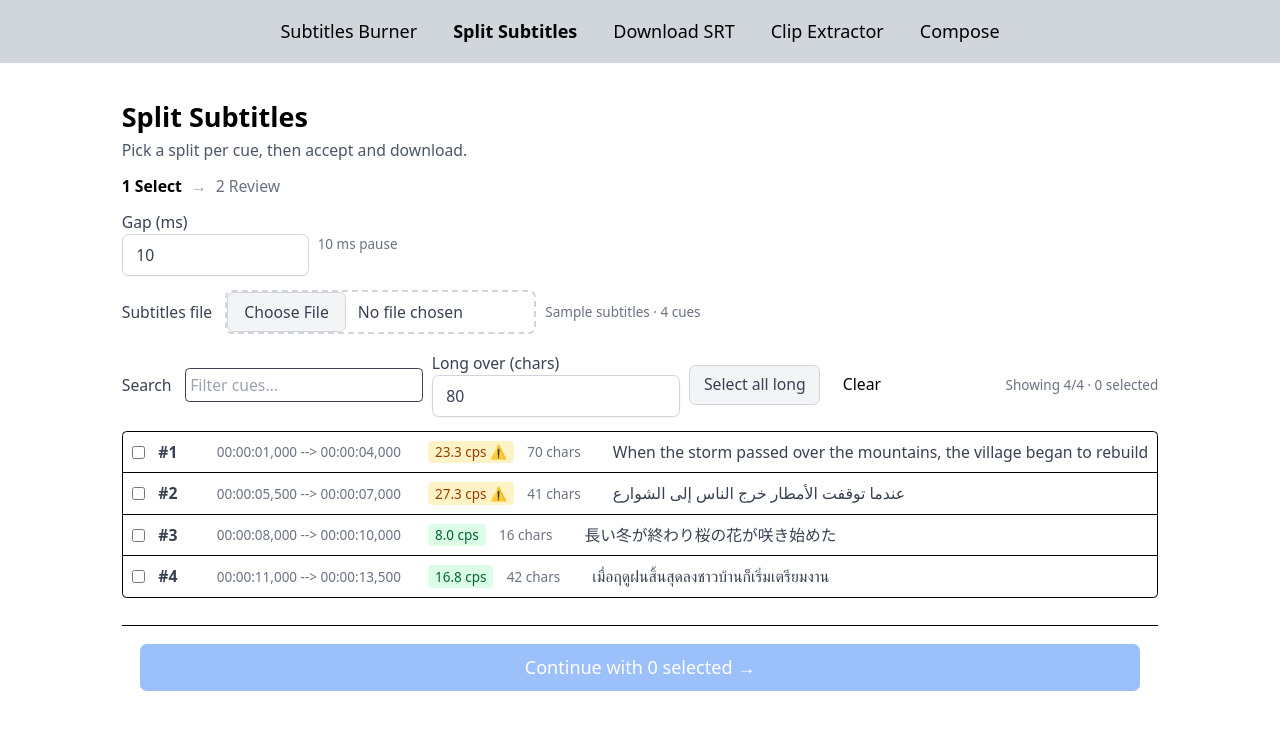
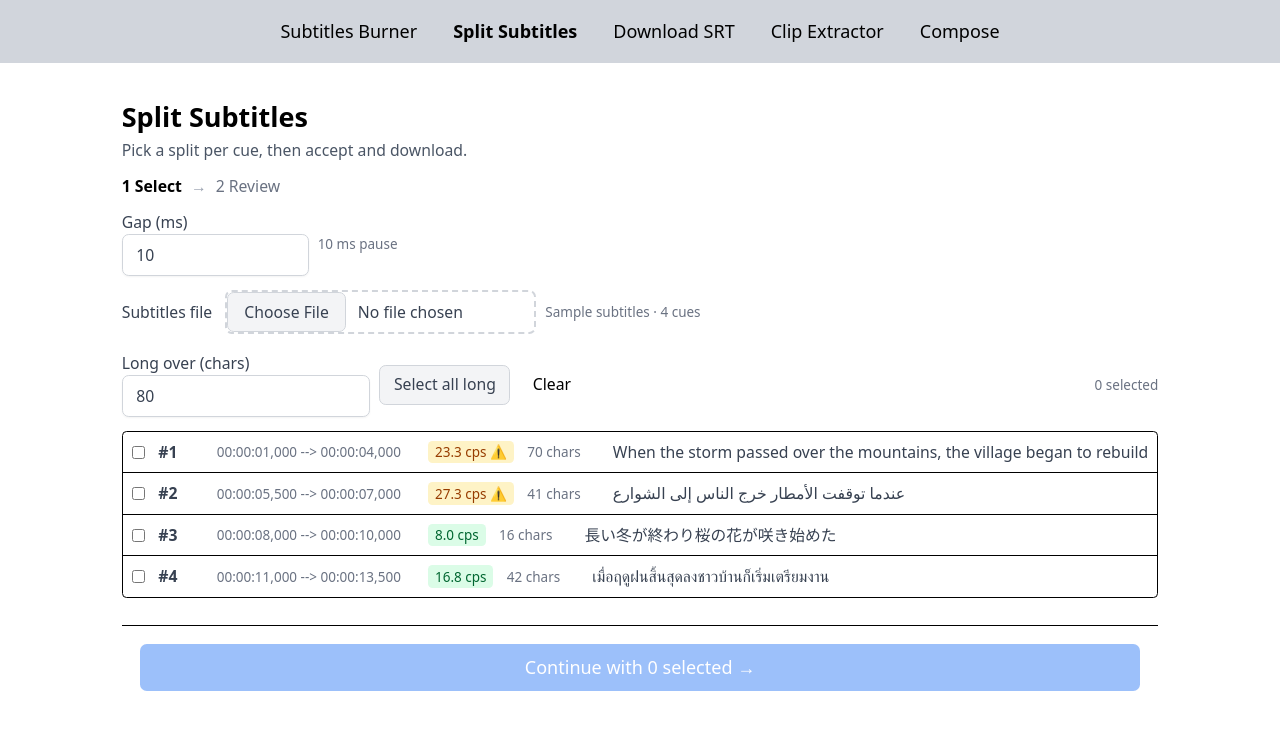
Before and after one commit to BurnySc2/burn-subtitles-web, a SvelteKit app: page /split in a window 1280 px wide. Shown: the top 730 px of the page. Built offline with nearby package versions, Linux system fonts and the light colour scheme.

Commit message:
Remove subtitle cue search

```diff
--- a/src/routes/split/+page.svelte
+++ b/src/routes/split/+page.svelte
@@ -9,7 +9,7 @@ import {
 } from "$lib/media/compose-subtitles"
 import { CUE_LOCALES, preview_parts, SAMPLE_LOCALES, SAMPLE_SRT, type TabKind } from "$lib/media/split-prototype"
 import { clamp_gap, DEFAULT_GAP_MS, split_times } from "$lib/media/split-timing"
-import { cps, filter_cues, is_long, truncate } from "$lib/media/split-triage-helpers"
+import { cps, is_long, truncate } from "$lib/media/split-triage-helpers"
 
 const TABS: Array<{ kind: TabKind; label: string }> = [
     { kind: "recommended", label: "Recommended" },
@@ -28,10 +28,8 @@ let included = $state<Set<number>>(new Set())
 let cue_locale = $state<Record<number, string>>({ ...CUE_LOCALES })
 let result_url = $state<string | null>(null)
 let gap_ms = $state<number>(DEFAULT_GAP_MS)
-let search = $state("")
 let char_threshold = $state(80)
 let step = $state<1 | 2>(1)
-let filtered_cues = $derived(filter_cues(cues, search))
 let selected_cues = $derived(cues.filter((cue) => included.has(cue.index)))
 let progress = $derived(`${included.size} selected`)
 const tab_of = (index: number): TabKind => selected_tab[index] ?? "recommended"
@@ -86,7 +84,7 @@ function remove_cue(index: number) {
 }
 function select_all_long() {
     const next = new Set(included)
-    for (const cue of filtered_cues) {
+    for (const cue of cues) {
         if (is_long(cue, char_threshold)) {
             next.add(cue.index)
         }
@@ -215,15 +213,6 @@ onDestroy(() => result_url && URL.revokeObjectURL(result_url))
     {#if step === 1}
         <div class="mt-4 flex flex-wrap items-center gap-2">
             <label class="text-sm">
-                Search
-                <input
-                    type="search"
-                    bind:value={search}
-                    placeholder="Filter cues…"
-                    class="ml-2 rounded border p-1 text-sm"
-                >
-            </label>
-            <label class="text-sm">
                 Long over (chars)
                 <input
                     type="number"
@@ -246,13 +235,10 @@ onDestroy(() => result_url && URL.revokeObjectURL(result_url))
             >
                 Clear
             </button>
-            <span class="ml-auto text-xs text-gray-500">
-                Showing {filtered_cues.length}/{cues.length}
-                · {progress}
-            </span>
+            <span class="ml-auto text-xs text-gray-500">{progress}</span>
         </div>
         <ul class="mt-3 divide-y rounded border">
-            {#each filtered_cues as cue (cue.index)}
+            {#each cues as cue (cue.index)}
                 {@const rate = cps(cue)}
                 {@const hot = rate > 17}
                 <li>
```
